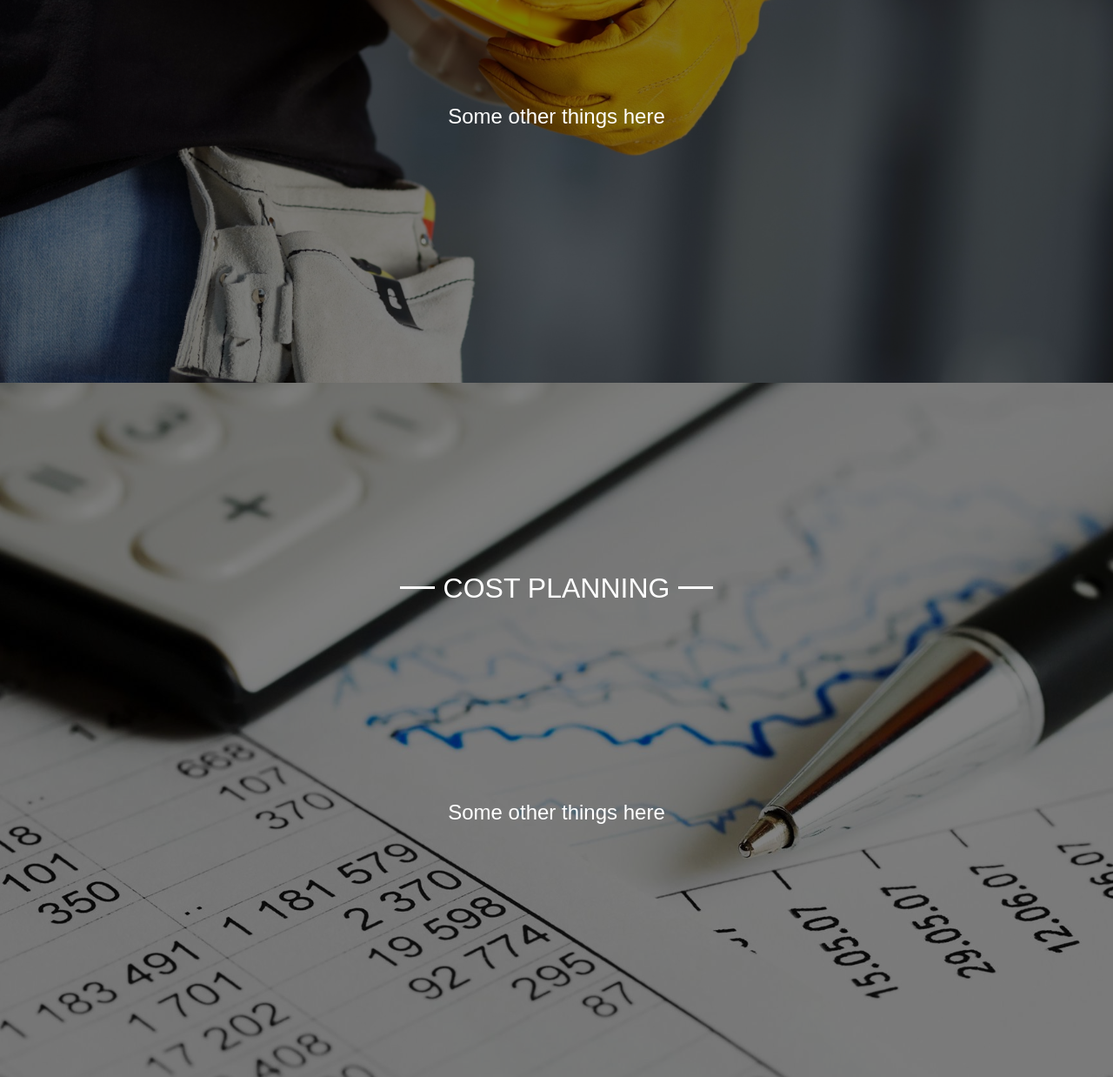
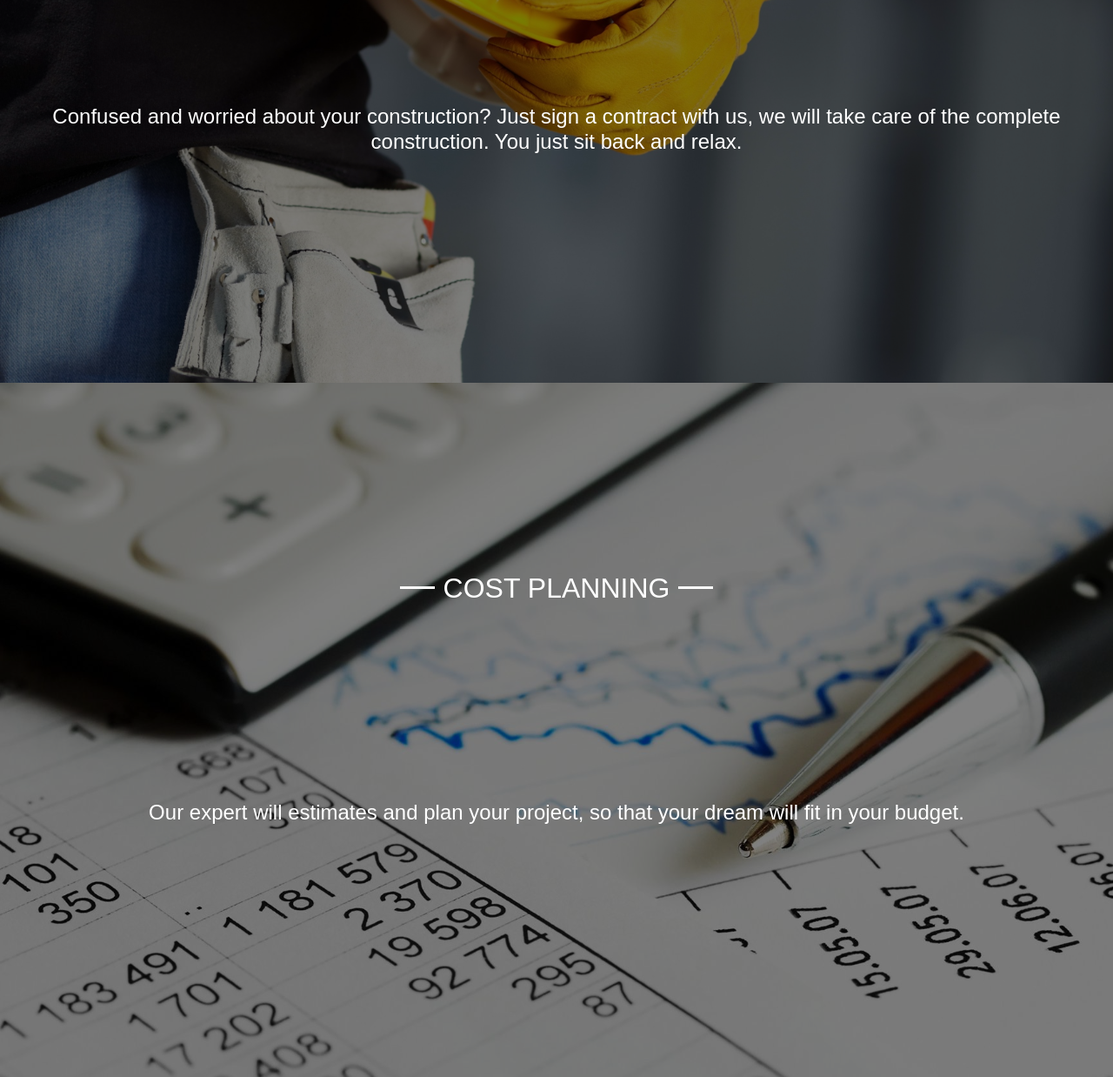
Before and after one commit to pcpmna/official-website, a plain HTML site: page index.html in a window 1280 px wide. Shown: the part 1160-2398 px from the top of the page at 87% size. Drawn offline with Linux system fonts and the light colour scheme; a script that the page names is missing.

Commit message:
section describtion

```diff
--- a/index.html
+++ b/index.html
@@ -40,7 +40,10 @@
                 </h2>
             </div>
             <div class="col-xs-12 height-40 text-center">
-                <h4>Some other things here</h4>
+                <h4>Confused and worried about your construction?
+                    Just sign a contract with us, we will take care of the complete construction.
+                    You just sit back and relax.
+                </h4>
             </div>
         </div>
 
@@ -54,7 +57,9 @@
                 </h2>
             </div>
             <div class="col-xs-12 height-40 text-center">
-                <h4>Some other things here</h4>
+                <h4>Our expert will estimates and plan your project, so that your
+                    dream will fit in your budget.
+                </h4>
             </div>
         </div>
 
@@ -68,7 +73,7 @@
                 </h2>
             </div>
             <div class="col-xs-12 height-40 text-center">
-                <h4>Some other things here</h4>
+                <h4>From the Blue-print to your Dream.</h4>
             </div>
         </div>
 
@@ -82,7 +87,7 @@
                 </h2>
             </div>
             <div class="col-xs-12 height-40 text-center">
-                <h4>Some other things here</h4>
+                <h4>Add colours to your dream with our Interior designing ideas.</h4>
             </div>
         </div>
 
@@ -96,7 +101,7 @@
                 </h2>
             </div>
             <div class="col-xs-12 height-40 text-center">
-                <h4>Some other things here</h4>
+                <h4>Have a tour in your dream project even before we build it.</h4>
             </div>
         </div>
 
@@ -110,7 +115,7 @@
                 </h2>
             </div>
             <div class="col-xs-12 height-40 text-center">
-                <h4>Some other things here</h4>
+                <h4>You do'nt have to worry about your decorations, we got the best team to do it.</h4>
             </div>
         </div>
 
--- a/styles/app.css
+++ b/styles/app.css
@@ -2,6 +2,7 @@ body {
     font-family: 'Montserrat', sans-serif;
     font-size: 16px;
     color: #fff;
+    overflow-x: hidden;
     /*scroll-behavior: smooth;*/
 }
 
```
